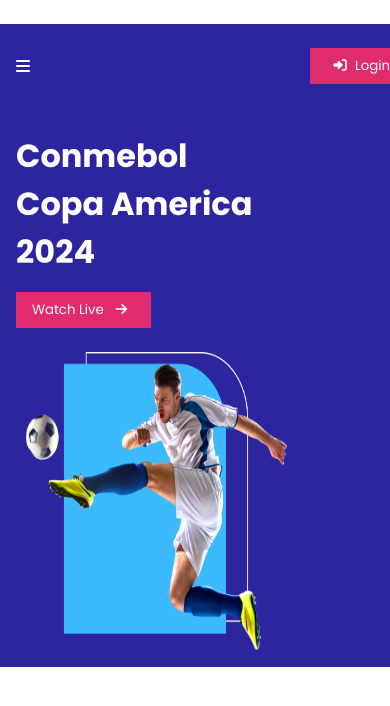
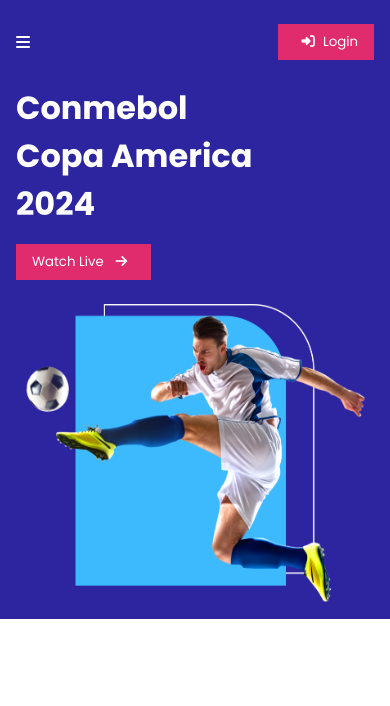
Before and after one commit to JuwelRana34/football, a plain HTML site: page index.html in a window 390 px wide. Drawn offline with Linux system fonts and the light colour scheme.

Commit message:
done header

```diff
--- a/style.css
+++ b/style.css
@@ -99,10 +99,10 @@
      .hero-div{
         flex-direction: column;
         margin: 0;
-
+        width: 100%;
      }
      .right-side {
-        width: 100%;
+
        padding: 0 1rem;
      }
      .left-side img{
@@ -111,10 +111,11 @@
      }
      .left-side {
        padding: 0.5rem 1.5rem;
+
      }
      nav{
         width: 100%;
-        margin: 1.5rem 1rem;
+        padding: 1.5rem 1rem;
      }
 
     /* header end*/
```
